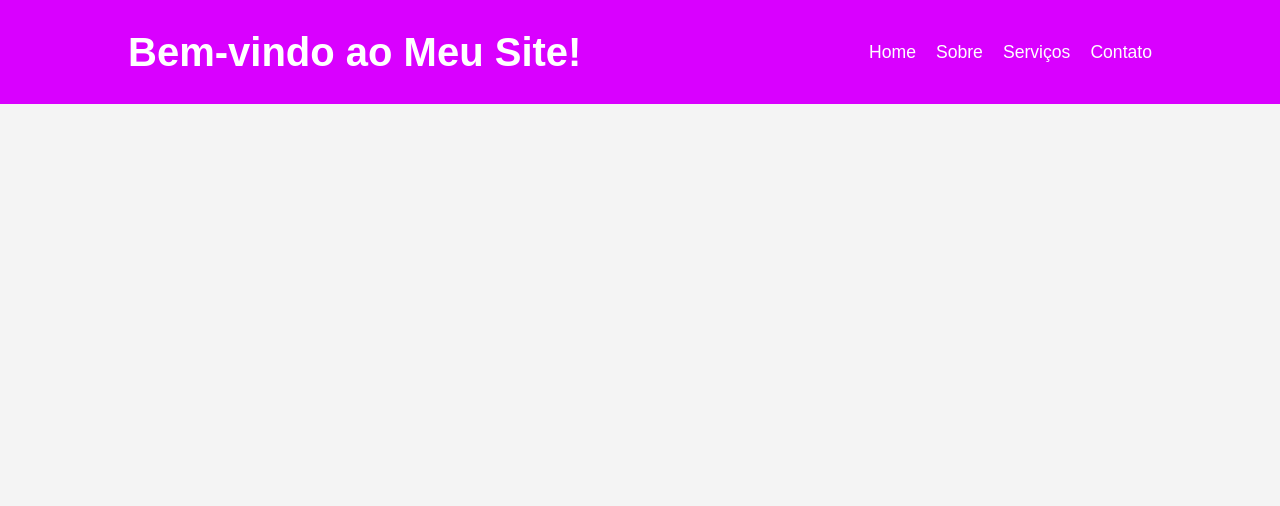
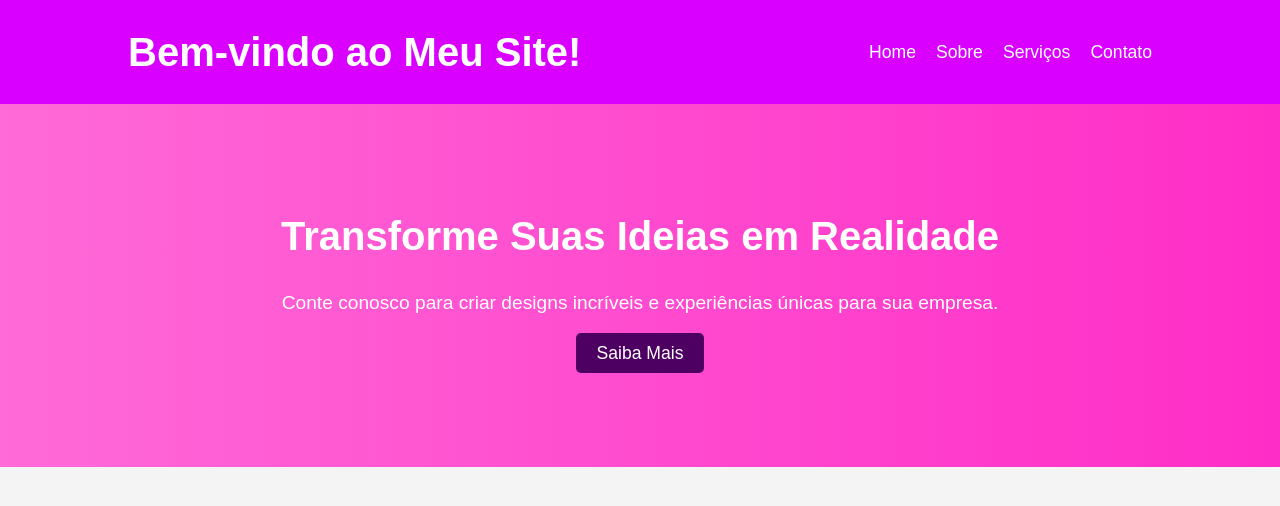
Before and after one commit to juliamistieri/atividade-branchs, a plain HTML site: page index.html in a window 1280 px wide. Drawn offline with Linux system fonts and the light colour scheme.

Commit message:
Update index.html

```diff
--- a/index.html
+++ b/index.html
@@ -7,7 +7,6 @@
     <link rel="stylesheet" href="style.css">
 </head>
 <body>
-    <!-- Cabeçalho com Navegação -->
     <header>
         <div class="container">
             <h1>Bem-vindo ao Meu Site!</h1>
@@ -21,5 +20,14 @@
             </nav>
         </div>
     </header>
+    <section class="hero">
+        <div class="container">
+            <h2>Transforme Suas Ideias em Realidade</h2>
+            <p>Conte conosco para criar designs incríveis e experiências únicas para sua empresa.</p>
+            <a href="#" class="btn-primary">Saiba Mais</a>
+        </div>
+    </section>
+
+
 </body>
 </html>
```
